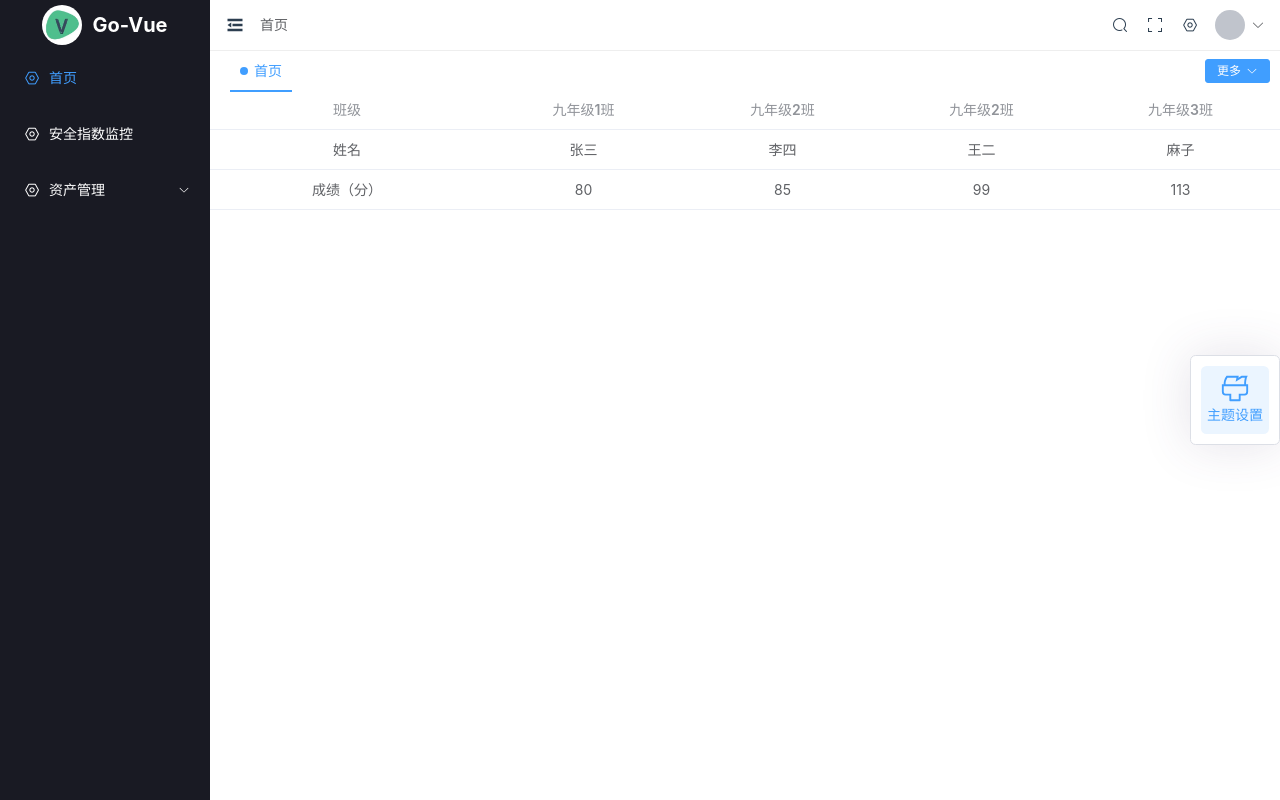
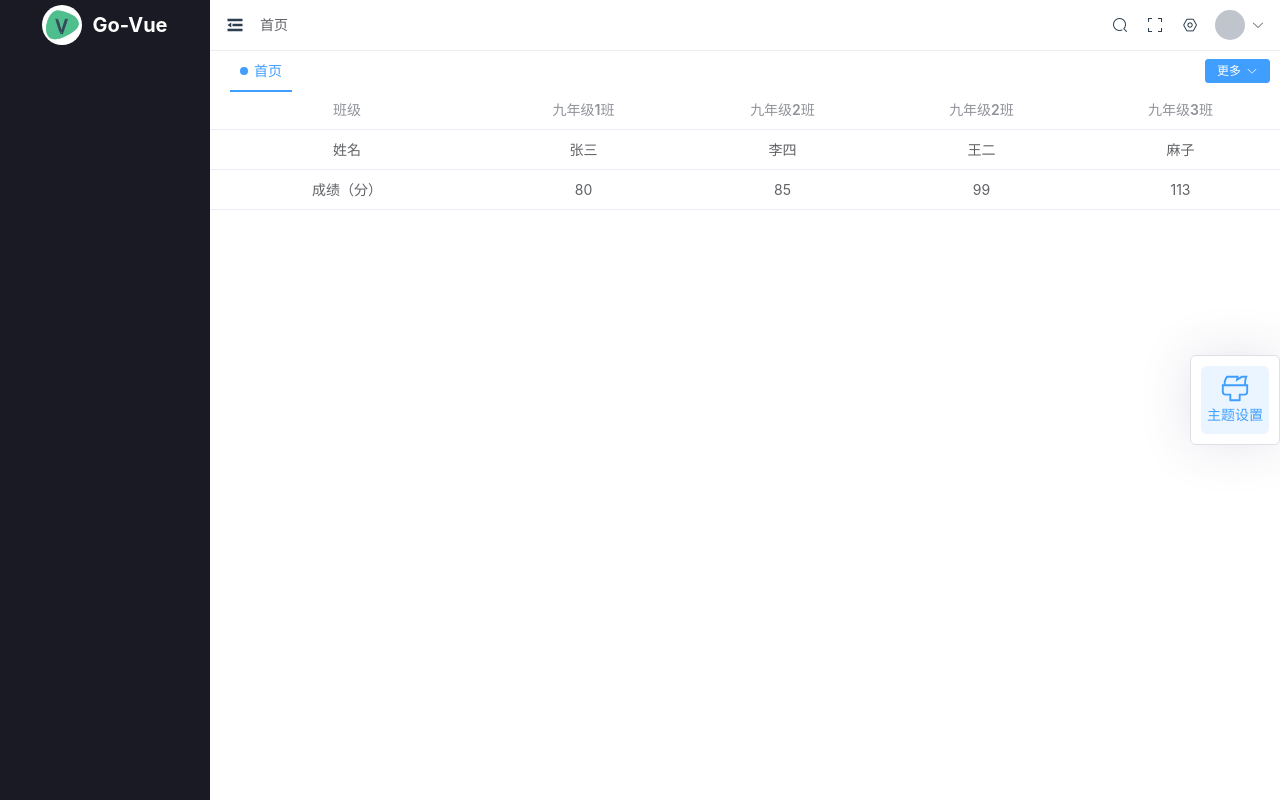
Before and after one commit to shansec/go-vue, a Vue app: page /home in a window 1280 px wide. Built offline with nearby package versions, Linux system fonts and the light colour scheme.

Commit message:
添加页面不存在页面

```diff
--- a/src/router/index.ts
+++ b/src/router/index.ts
@@ -1,35 +1,52 @@
-import { createRouter, createWebHistory } from 'vue-router'
-import baseRoute from '@/router/modules/base'
-import authRoute from '@/router/modules/authRoute'
+import { RouteRecordRaw, createRouter, createWebHistory } from 'vue-router'
+import Layout from '@/layout/index.vue'
+interface extendRoute {
+  hidden?:boolean
+}
 
-const routes1 = [...baseRoute, ...authRoute]
+export const routesSet = []
 // const roleType = '1'
 
-function permissionRouter(router = routes1) {
-  // return router.filter((item) => {
-  //   if (item.children) item.children = permissionRouter(item.children);
-  //   return item.meta.permission.includes(roleType);
-  // });
-  return router
-}
-export const routes = permissionRouter()
+// function permissionRouter(router = routesSet) {
+//   return router.filter((item) => {
+//     if (item.children) item.children = permissionRouter(item.children);
+//     return item.meta.permission.includes(roleType);
+//   });
+//   return router
+// }
+export const constantRoutes: Array<RouteRecordRaw&extendRoute> = [
+  {
+    path: '/404',
+    component: () => import('@/views/errorPage/404.vue'),
+    hidden: true,
+  },
+  {
+    path: '/login',
+    name: 'Login',
+    component: () => import('@/views/login/index.vue'),
+    hidden: true,
+    meta: { title: '登录' },
+  },
+  {
+    path: '/',
+    name: 'layout',
+    component: Layout,
+    redirect: '/home',
+    children: [
+      {
+        path: '/home',
+        component: () => import('@/views/home/index.vue'),
+        name: 'home',
+        meta: { title: '首页', icon: 'icon-shezhi', affix: true },
+      },
+    ],
+  },
+  { path: '/:catchAll(.*)', redirect: '/404', hidden: true },
+]
 const router = createRouter({
   // 创建一个 HTML5 历史，即单页面应用程序中最常见的历史记录
   history: createWebHistory(),
-  routes,
-  // 在页面之间导航时控制滚动的函数。可以返回一个 Promise 来延迟滚动
-  // 这个功能只在支持 history.pushState 的浏览器中可用
-  scrollBehavior() {
-    return new Promise((resolve) => {
-      setTimeout(() => {
-        resolve({
-          el: '#app',
-          top: 0,
-          behavior: 'smooth',
-        })
-      }, 500)
-    })
-  },
+  routes: constantRoutes,
 })
 
 router.beforeEach((to, from, next) => {
--- a/src/router/modules/authRoute.ts
+++ b/src/router/modules/authRoute.ts
@@ -1,80 +1,23 @@
 import Layout from '@/layout/index.vue'
 
 export default [
-  {
-    path: '/home',
-    name: 'layout',
-    component: Layout,
-    redirect: '/home',
-    children: [
-      {
-        path: '/home',
-        name: 'home',
-        component: () => import('@/views/home/index.vue'),
-        meta: {
-          title: '首页',
-          icon: 'icon-shezhi',
-          permission: ['1', '2', '3'],
-          affix: true,
-        },
-      },
-    ],
-  },
-  {
-    path: '/homepage',
-    name: 'homepage',
-    redirect: '/homepage/dashboard',
-    component: Layout,
-    meta: {
-      permission: ['1', '2', '3'],
-      title: '安全监控',
-      icon: 'icon-shezhi',
-    },
-    children: [
-      {
-        path: 'dashboard',
-        name: 'dashboard',
-        meta: {
-          permission: ['1', '2', '3'],
-          title: '安全指数监控',
-          icon: 'icon-shezhi',
-        },
-        component: () => import('@/views/dashboard/index.vue'),
-      },
-    ],
-  },
-  {
-    path: '/assetManagement',
-    name: 'assetManagement',
-    redirect: '/assetManagement/assetList',
-    component: Layout,
-    meta: {
-      permission: ['1', '2', '3'],
-      title: '资产管理',
-      icon: 'icon-shezhi',
-    },
-    children: [
-      {
-        path: 'assetList',
-        name: 'assetList',
-        meta: {
-          permission: ['1', '2', '3'],
-          title: '资产列表',
-          icon: 'icon-shezhi',
-        },
-        component: () => import('@/views/assetManagement/assetList.vue'),
-      },
-      {
-        path: 'assetDetail',
-        name: 'assetDetail',
-        meta: {
-          permission: ['1', '2', '3'],
-          title: '资产详情',
-          icon: 'icon-shezhi',
-        },
-        component: () => import('@/views/assetManagement/assetDetail.vue'),
-      },
-    ],
-  },
-  // { path: '*', redirect: '/', hidden: true, meta: { permission: ['1', '2', '3'] } },
+  // {
+  //   path: '/home',
+  //   name: 'layout',
+  //   component: Layout,
+  //   redirect: '/home',
+  //   children: [
+  //     {
+  //       path: '/home',
+  //       name: 'home',
+  //       component: () => import('@/views/home/index.vue'),
+  //       meta: {
+  //         title: '首页',
+  //         icon: 'icon-shezhi',
+  //         permission: ['1', '2', '3'],
+  //         affix: true,
+  //       },
+  //     },
+  //   ],
+  // },
 ]
--- a/src/router/modules/base.ts
+++ /dev/null
@@ -1,16 +0,0 @@
-export default [
-  {
-    path: '/',
-    redirect: '/login',
-  },
-  {
-    path: '/login',
-    name: 'Login',
-    component: () => import('@/views/login/index.vue'),
-    hidden: true,
-    meta: {
-      title: '登录',
-      permission: ['1', '2', '3'],
-    },
-  },
-]
--- a/src/views/assetManagement/assetDetail.vue
+++ /dev/null
@@ -1,25 +0,0 @@
-<template>
-  <div>
-    <p>AssetDetail</p>
-    <p>AssetDetail</p>
-    <p>AssetDetail</p>
-    <p>AssetDetail</p>
-    <p>AssetDetail</p>
-    <p>AssetDetail</p>
-    <p>AssetDetail</p>
-    <p>AssetDetail</p>
-    <p>AssetDetail</p>
-    <p>AssetDetail</p>
-    <p>AssetDetail</p>
-    <p>AssetDetail</p>
-    <p>AssetDetail</p>
-    <p>AssetDetail</p>
-    <p>AssetDetail</p>
-    <p>AssetDetail</p>
-    <p>AssetDetail</p>
-  </div>
-</template>
-
-<script setup></script>
-
-<style scoped></style>
--- a/src/views/assetManagement/assetList.vue
+++ /dev/null
@@ -1,7 +0,0 @@
-<template>
-  <div>AssetList</div>
-</template>
-
-<script setup></script>
-
-<style scoped></style>
--- a/src/views/dashboard/index.vue
+++ /dev/null
@@ -1,7 +0,0 @@
-<template>
-  <div>DashBoard</div>
-</template>
-
-<script setup></script>
-
-<style scoped></style>
--- /dev/null
+++ b/src/views/errorPage/404.vue
@@ -0,0 +1,17 @@
+<template>
+  <div class="error-404-container">
+    <div class="img-prompt">
+      <img src="@/assets/errorpage/404_bg.png" alt="404"/>
+    </div>
+    <div class="text-prompt">
+      <div class="text-prompt-text">页面不存在！</div>
+      <div class="text-prompt-permissions">您没有操作权限...</div>
+      <div class="text-prompt-info">请检查URL地址是否正确，或者点击回到首页。</div>
+      <div class="text-prompt-return">回到首页</div>
+    </div>
+  </div>
+</template>
+
+<script lang="ts" setup></script>
+
+<style lang="scss" scoped></style>
--- a/src/views/login/components/LoginForm.vue
+++ b/src/views/login/components/LoginForm.vue
@@ -66,7 +66,9 @@
                 title: '登录成功',
                 message: res.data.msg,
               })
-              router.replace('/home')
+              router.push({
+                path: '/',
+              })
             } else {
               ElNotification({
                 type: 'error',
```
Also changed, not shown: src/assets/errorpage/404_bg.png (added).
